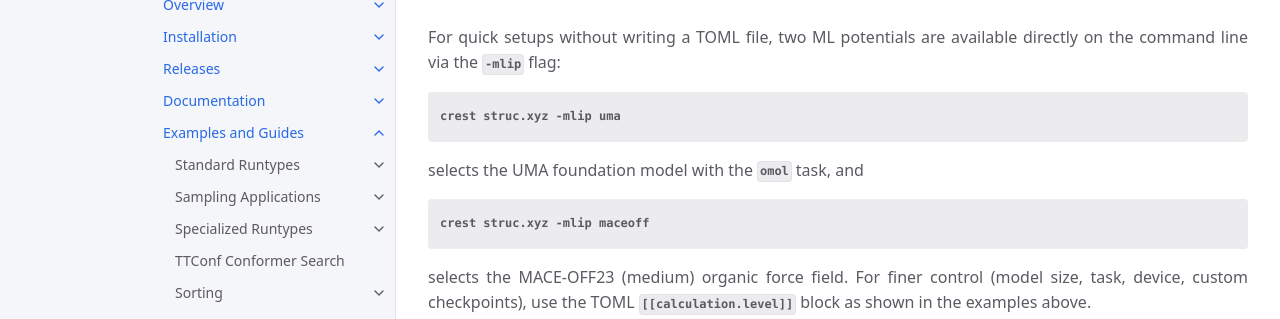
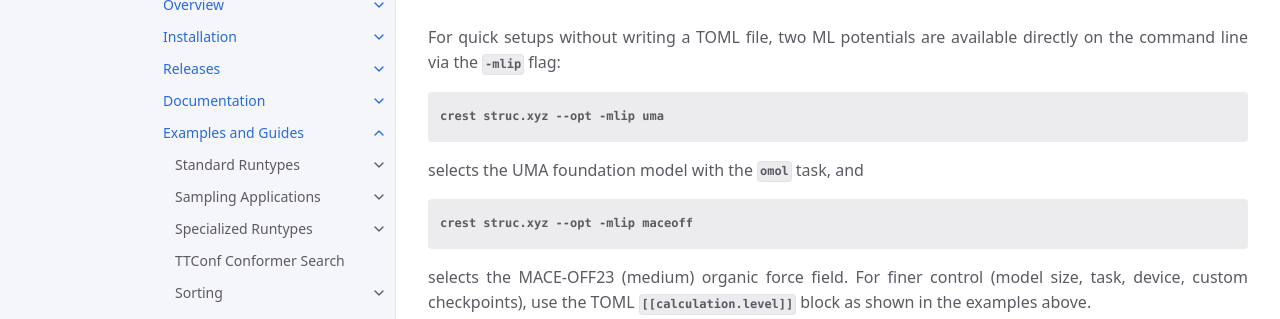
Before and after one commit to crest-lab/crest-docs, a Jekyll site: the page built from page/examples/mlip.md, in a window 1280 px wide and 900 px high, scrolled down 5481 px. Shown: the part 151-470 px from the top of the window. Built offline with Jekyll 4.4.1, drawn with Linux system fonts in a browser that asks for light colours.

Commit message:
Add --opt to the MLIP command-line shortcuts

```diff
--- a/page/examples/mlip.md
+++ b/page/examples/mlip.md
@@ -330,12 +330,12 @@ The general rules for the per-level `threads` reservation (idle-core warnings, i
 For quick setups without writing a TOML file, two ML potentials are available directly on the command line via the `-mlip` flag:
 {: .text-justify }
 
-{% include command.html cmd="crest struc.xyz -mlip uma" %}
+{% include command.html cmd="crest struc.xyz --opt -mlip uma" %}
 
 selects the UMA foundation model with the `omol` task, and
 {: .text-justify }
 
-{% include command.html cmd="crest struc.xyz -mlip maceoff" %}
+{% include command.html cmd="crest struc.xyz --opt -mlip maceoff" %}
 
 selects the MACE-OFF23 (medium) organic force field.
 For finer control (model size, task, device, custom checkpoints), use the TOML `[[calculation.level]]` block as shown in the examples above.
```
